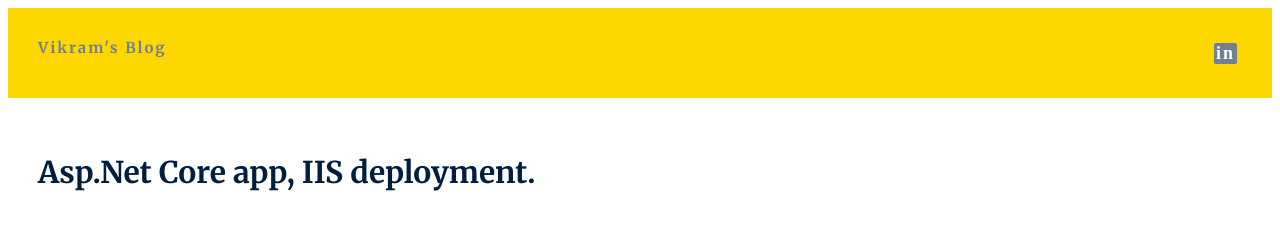
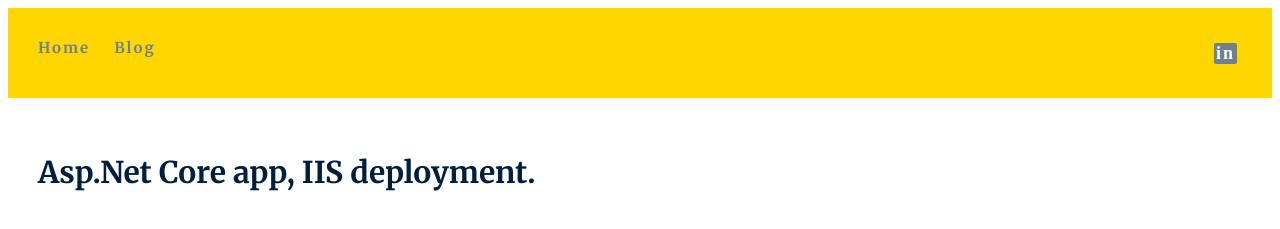
Before and after one commit to srirangamv/srirangamv.github.io, a Jekyll site: the page built from index.html, in a window 1280 px wide. Shown: the top 229 px of the page. Built offline with Jekyll 4.4.1, drawn with Linux system fonts in a browser that asks for light colours; the list of posts is cut into pages by our own code.

Commit message:
reverting changes.

```diff
--- a/_layouts/default.html
+++ b/_layouts/default.html
@@ -10,8 +10,8 @@
 <body>
     <div class="hs-top">
       <a class="right linkedin" href="https://in.linkedin.com/in/vikramsrirangam" target="_blank" title="about page">in</a>
-      <a class="top-link left" href="/" title="home page">Vikram's Blog</a>
-      <!--<a class="top-link left" href="/blog" title="blog">Blog</a>-->
+      <a class="top-link left" href="/" title="home page">Home</a>
+      <a class="top-link left" href="/blog" title="blog">Blog</a>
       <a class="top-link left about" href="/about" title="about page">About</a>
     </div>
     <div class="hs-outer">
```
